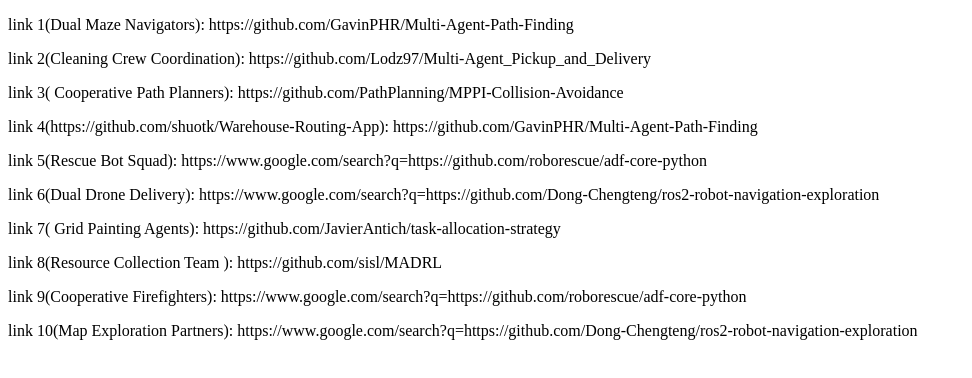
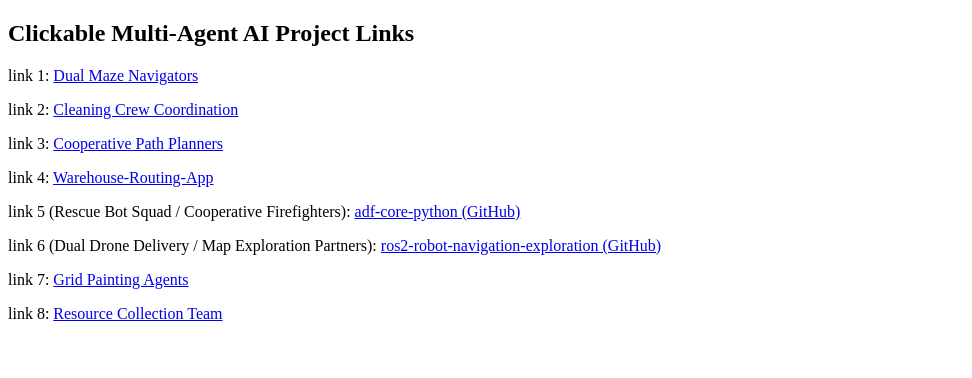
Before and after one commit to Sahil1024-git/AI-hackathon-2025-, a plain HTML site: page index.html in a window 1280 px wide. Shown: the whole page, without its empty margins (0-972 px from the left). Drawn offline with Linux system fonts and the light colour scheme.

Commit message:
Refactor index.html for better link presentation
Updated the HTML structure and improved link formatting.

```diff
--- a/index.html
+++ b/index.html
@@ -1,50 +1,67 @@
 <!DOCTYPE html>
 <html>
-    <body>
+    <head>
         <title>
             AI-hackathon
         </title>
+    </head>
+    <body>
+        <h2>Clickable Multi-Agent AI Project Links</h2>
+
         <p>
-            link 1(Dual Maze Navigators):
-            <a>https://github.com/GavinPHR/Multi-Agent-Path-Finding</a>
-        </p>
-        <p>
-            link 2(Cleaning Crew Coordination):
-            <a>https://github.com/Lodz97/Multi-Agent_Pickup_and_Delivery</a>
-        </p>
-        <p>
-            link 3( Cooperative Path Planners):
-            <a>https://github.com/PathPlanning/MPPI-Collision-Avoidance</a>
-        </p>
-        <p>
-            link 4(https://github.com/shuotk/Warehouse-Routing-App):
-            <a>https://github.com/GavinPHR/Multi-Agent-Path-Finding</a>
-        </p>
-        <p>
-            link 5(Rescue Bot Squad):
-            <a>https://www.google.com/search?q=https://github.com/roborescue/adf-core-python</a>
-        </p>
-        <p>
-            link 6(Dual Drone Delivery):
-            <a>https://www.google.com/search?q=https://github.com/Dong-Chengteng/ros2-robot-navigation-exploration</a>
-        </p>
-        <p>
-            link 7( Grid Painting Agents):
-            <a>https://github.com/JavierAntich/task-allocation-strategy</a>
-        </p>
-        <p>
-            link 8(Resource Collection Team
-):
-            <a>https://github.com/sisl/MADRL</a>
-        </p>
-        <p>
-            link 9(Cooperative Firefighters):
-            <a>https://www.google.com/search?q=https://github.com/roborescue/adf-core-python</a>
-        </p>
-        <p>
-            link 10(Map Exploration Partners):
-            <a>https://www.google.com/search?q=https://github.com/Dong-Chengteng/ros2-robot-navigation-exploration</a>
+            link 1:
+            <a href="https://github.com/GavinPHR/Multi-Agent-Path-Finding">
+                Dual Maze Navigators
+            </a>
         </p>
 
+        <p>
+            link 2:
+            <a href="https://github.com/Lodz97/Multi-Agent_Pickup_and_Delivery">
+                Cleaning Crew Coordination
+            </a>
+        </p>
+
+        <p>
+            link 3:
+            <a href="https://github.com/PathPlanning/MPPI-Collision-Avoidance">
+                Cooperative Path Planners
+            </a>
+        </p>
+
+        <p>
+            link 4:
+            <a href="https://github.com/shuotk/Warehouse-Routing-App">
+                Warehouse-Routing-App
+            </a>
+        </p>
+
+        <p>
+            link 5 (Rescue Bot Squad / Cooperative Firefighters):
+            <a href="https://github.com/roborescue/adf-core-python">
+                adf-core-python (GitHub)
+            </a>
+        </p>
+
+        <p>
+            link 6 (Dual Drone Delivery / Map Exploration Partners):
+            <a href="https://github.com/Dong-Chengteng/ros2-robot-navigation-exploration">
+                ros2-robot-navigation-exploration (GitHub)
+            </a>
+        </p>
+
+        <p>
+            link 7:
+            <a href="https://github.com/JavierAntich/task-allocation-strategy">
+                Grid Painting Agents
+            </a>
+        </p>
+
+        <p>
+            link 8:
+            <a href="https://github.com/sisl/MADRL">
+                Resource Collection Team
+            </a>
+        </p>
     </body>
 </html>
```
